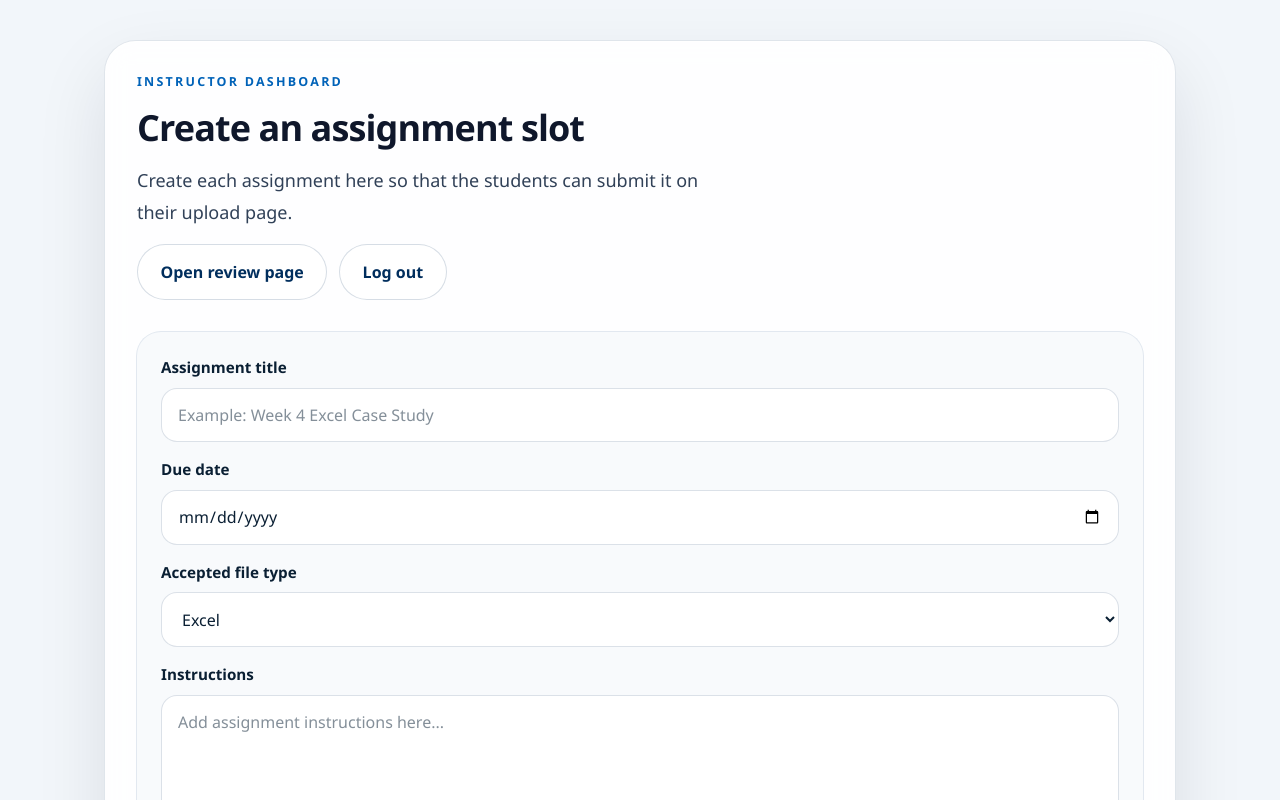
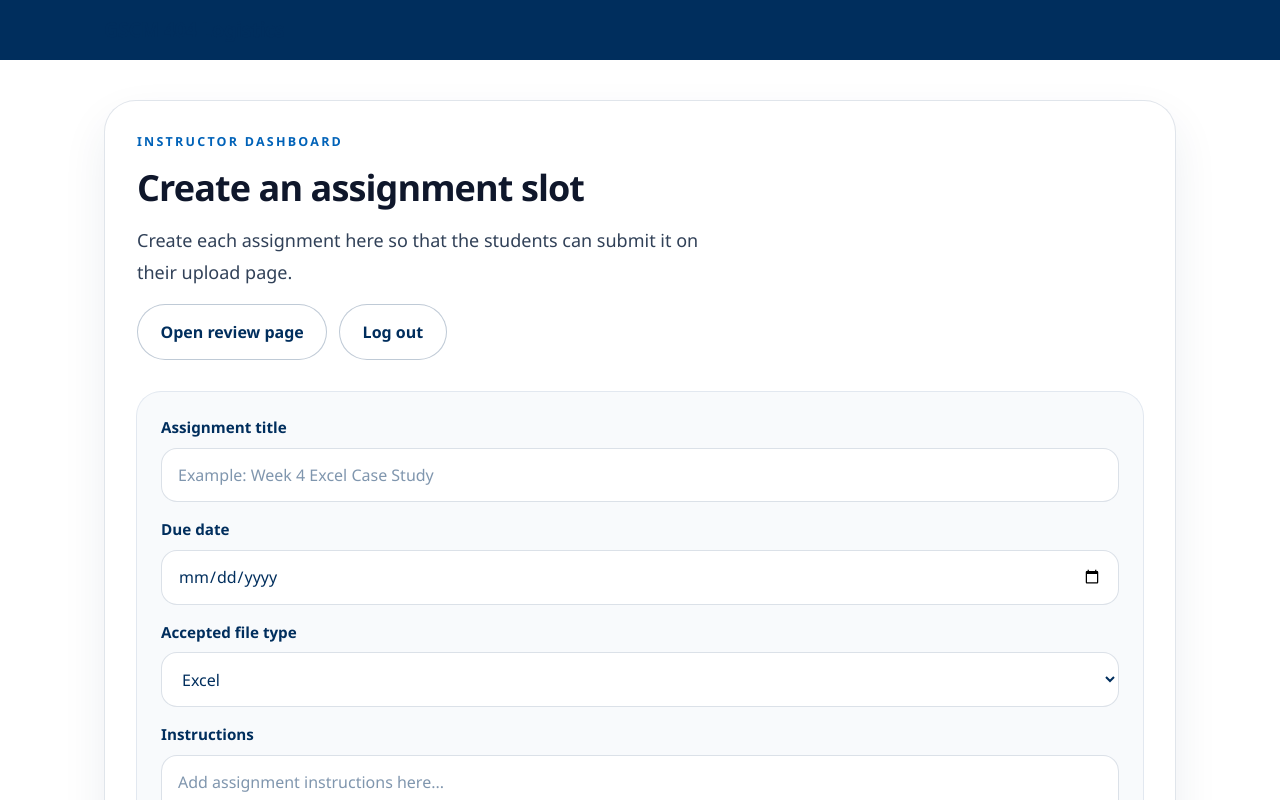
Before and after one commit to 2022aj/homework-portal, a Next.js app: page /instructor in a window 1280 px wide. Shown: the top 800 px of the page. Built offline with nearby package versions, Linux system fonts and the light colour scheme; no server answers.

Commit message:
Add navy header bar, retitle to GSCM 404 Logistics, simplify to white/navy theme

```diff
--- a/src/app/globals.css
+++ b/src/app/globals.css
@@ -1,14 +1,14 @@
 @import "tailwindcss";
 
 :root {
-  --background: #f2f6fa;
-  --foreground: #0a1f33;
+  --background: #ffffff;
+  --foreground: #002e5d;
   --surface: #ffffff;
   --surface-strong: #ffffff;
-  --muted: #4f6273;
+  --muted: #47586b;
   --border: rgba(0, 46, 93, 0.14);
   --accent: #0062b8;
-  --accent-soft: #d9ecfb;
+  --accent-soft: #eaf3fb;
   --deep: #002e5d;
 }
 
@@ -24,10 +24,7 @@
 }
 
 html {
-  background:
-    radial-gradient(circle at top left, rgba(0, 98, 184, 0.16), transparent 24%),
-    radial-gradient(circle at top right, rgba(0, 46, 93, 0.12), transparent 28%),
-    linear-gradient(180deg, #f6f9fc 0%, #eaf1f7 100%);
+  background: #ffffff;
 }
 
 body {
@@ -47,7 +44,7 @@
   width: 100%;
   border-radius: 1rem;
   border: 1px solid var(--border);
-  background: var(--surface-strong);
+  background: #ffffff;
   padding: 0.9rem 1rem;
   color: var(--foreground);
   outline: none;
@@ -61,7 +58,7 @@
 select:focus,
 textarea:focus {
   border-color: #0062b8;
-  box-shadow: 0 0 0 4px rgba(0, 98, 184, 0.16);
+  box-shadow: 0 0 0 4px rgba(0, 98, 184, 0.14);
 }
 
 .button-primary,
@@ -80,14 +77,14 @@
 }
 
 .button-primary {
-  background: linear-gradient(135deg, #0062b8 0%, #002e5d 100%);
+  background: #002e5d;
   color: white;
-  box-shadow: 0 18px 32px rgba(0, 46, 93, 0.28);
+  box-shadow: 0 12px 24px rgba(0, 46, 93, 0.2);
 }
 
 .button-secondary {
-  border: 1px solid rgba(0, 46, 93, 0.16);
-  background: rgba(255, 255, 255, 0.82);
+  border: 1px solid rgba(0, 46, 93, 0.25);
+  background: #ffffff;
   color: #002e5d;
 }
 
@@ -96,48 +93,46 @@
   transform: translateY(-2px);
 }
 
+.button-primary:hover {
+  background: #0062b8;
+}
+
+.button-secondary:hover {
+  background: #eaf3fb;
+}
+
 .card-panel {
   display: flex;
   flex-direction: column;
   border-radius: 2rem;
-  background: rgba(255, 255, 255, 0.9);
+  background: #ffffff;
   padding: 2rem;
-  box-shadow:
-    0 30px 70px rgba(0, 20, 40, 0.1),
-    inset 0 1px 0 rgba(255, 255, 255, 0.6);
+  box-shadow: 0 20px 45px rgba(0, 46, 93, 0.08);
   border: 1px solid rgba(0, 46, 93, 0.12);
-  backdrop-filter: blur(14px);
 }
 
 .card-panel-soft {
-  background: linear-gradient(180deg, rgba(255, 255, 255, 0.97), rgba(244, 249, 253, 0.85));
+  background: #fbfcfe;
 }
 
 .card-panel-dark {
-  background:
-    radial-gradient(circle at top right, rgba(0, 98, 184, 0.22), transparent 28%),
-    linear-gradient(180deg, #002e5d 0%, #003f74 100%);
+  background: #002e5d;
   color: white;
 }
 
 .hero-shell {
   position: relative;
-  background:
-    radial-gradient(circle at top left, rgba(0, 98, 184, 0.2), transparent 28%),
-    radial-gradient(circle at bottom right, rgba(0, 46, 93, 0.14), transparent 22%),
-    linear-gradient(145deg, rgba(255, 255, 255, 0.96), rgba(244, 249, 253, 0.92));
+  background: #ffffff;
   border: 1px solid rgba(0, 46, 93, 0.14);
-  box-shadow:
-    0 36px 90px rgba(0, 20, 40, 0.12),
-    inset 0 1px 0 rgba(255, 255, 255, 0.75);
+  box-shadow: 0 24px 60px rgba(0, 46, 93, 0.08);
 }
 
 .hero-chip {
   display: inline-flex;
   align-items: center;
   border-radius: 999px;
-  background: rgba(0, 98, 184, 0.14);
-  color: #002e5d;
+  background: #eaf3fb;
+  color: #0062b8;
   padding: 0.5rem 0.95rem;
   font-size: 0.78rem;
   font-weight: 700;
@@ -148,9 +143,8 @@
 .hero-panel {
   border-radius: 1.9rem;
   border: 1px solid rgba(0, 46, 93, 0.14);
-  background: rgba(255, 255, 255, 0.62);
+  background: #fbfcfe;
   padding: 1.2rem;
-  box-shadow: inset 0 1px 0 rgba(255, 255, 255, 0.7);
 }
 
 .hero-panel-top {
@@ -173,21 +167,21 @@
   height: 1.75rem;
   flex: 0 0 1.75rem;
   border-radius: 999px;
-  background: rgba(0, 98, 184, 0.18);
-  color: #d7ecff;
+  background: #002e5d;
+  color: white;
   font-size: 0.78rem;
   font-weight: 700;
 }
 
 .hero-step-light {
-  background: rgba(0, 98, 184, 0.14);
+  background: #eaf3fb;
   color: #002e5d;
 }
 
 .hero-stat {
   border-radius: 1.4rem;
   border: 1px solid rgba(0, 46, 93, 0.12);
-  background: rgba(255, 255, 255, 0.78);
+  background: #ffffff;
   padding: 1rem 1.1rem;
 }
 
@@ -203,7 +197,7 @@
   margin-top: 0.35rem;
   font-size: 1rem;
   font-weight: 600;
-  color: #0a1f33;
+  color: #002e5d;
 }
 
 .section-label {
@@ -233,14 +227,14 @@
 }
 
 .info-box-sky {
-  border: 1px solid rgba(0, 98, 184, 0.35);
-  background: rgba(217, 236, 251, 0.7);
+  border: 1px solid rgba(0, 98, 184, 0.3);
+  background: #eaf3fb;
   color: #003f74;
 }
 
 .info-box-amber {
   border: 1px solid rgba(0, 46, 93, 0.25);
-  background: rgba(244, 249, 253, 0.9);
+  background: #fbfcfe;
   color: #002e5d;
 }
 
--- a/src/app/layout.tsx
+++ b/src/app/layout.tsx
@@ -1,9 +1,10 @@
 import type { Metadata } from "next";
 import "./globals.css";
+import { SiteHeader } from "@/components/site-header";
 
 export const metadata: Metadata = {
-  title: "Logistics Projects Submission Portal",
-  description: "Logistics Projects Submission Portal",
+  title: "GSCM 404 Logistics",
+  description: "GSCM 404 Logistics assignment submission portal",
 };
 
 export default function RootLayout({
@@ -13,7 +14,10 @@
 }>) {
   return (
     <html lang="en" className="h-full antialiased">
-      <body className="min-h-full flex flex-col">{children}</body>
+      <body className="min-h-full flex flex-col">
+        <SiteHeader />
+        {children}
+      </body>
     </html>
   );
 }
--- a/src/app/page.tsx
+++ b/src/app/page.tsx
@@ -5,10 +5,10 @@
     <main className="mx-auto flex min-h-screen w-full max-w-5xl items-center px-6 py-10 lg:px-10">
       <section className="hero-shell w-full rounded-[2.2rem] p-8 md:p-12">
         <div className="flex flex-col items-center gap-8 text-center">
-          <p className="hero-chip">Logistics Projects Submission Portal</p>
+          <p className="hero-chip">Student Submission Portal</p>
 
-          <h1 className="max-w-4xl text-4xl font-bold tracking-tight text-slate-950 md:text-6xl md:leading-[1.05]">
-            Logistics Projects Submission Portal
+          <h1 className="max-w-4xl text-4xl font-bold tracking-tight text-[#002e5d] md:text-6xl md:leading-[1.05]">
+            GSCM 404 Logistics
           </h1>
 
           <div className="flex w-full max-w-xl flex-col gap-4 sm:flex-row sm:justify-center">
--- /dev/null
+++ b/src/components/site-header.tsx
@@ -0,0 +1,16 @@
+import Link from "next/link";
+
+export function SiteHeader() {
+  return (
+    <header className="sticky top-0 z-50 w-full bg-[#002e5d]">
+      <div className="mx-auto flex max-w-6xl items-center px-6 py-4 lg:px-10">
+        <Link
+          className="text-lg font-bold tracking-tight text-white sm:text-xl"
+          href="/"
+        >
+          GSCM 404 Logistics
+        </Link>
+      </div>
+    </header>
+  );
+}
```
